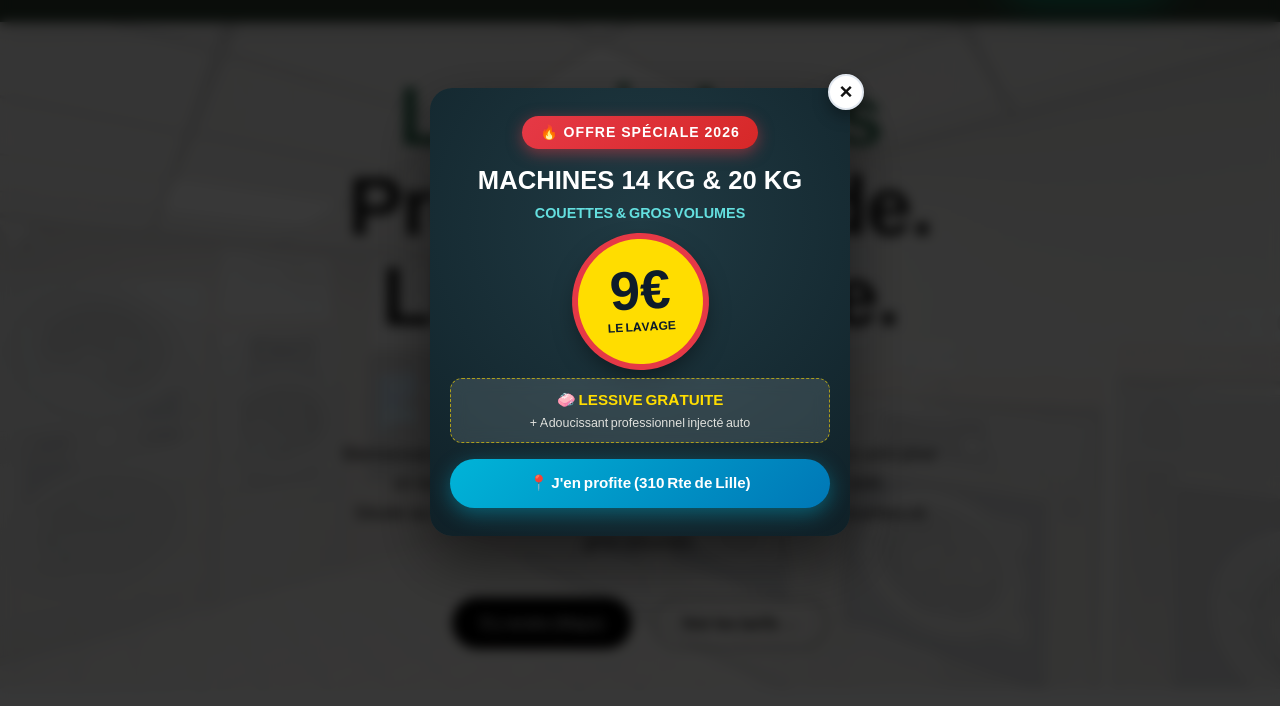
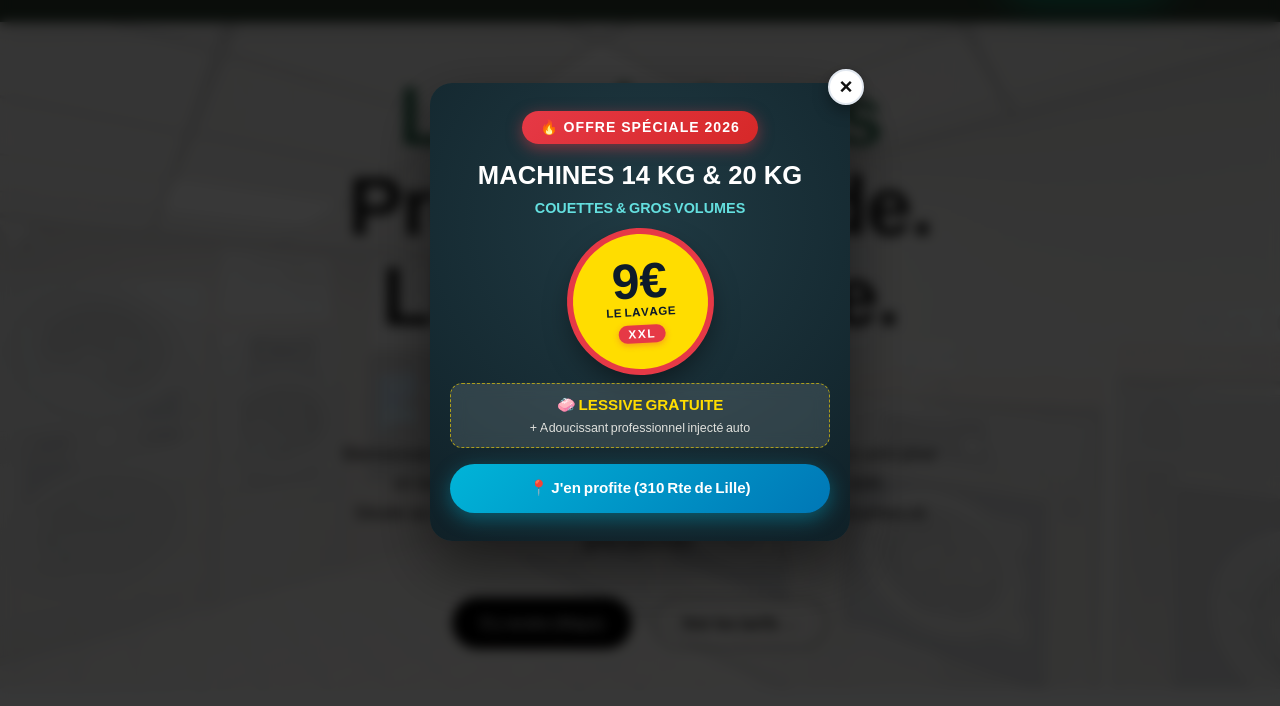
Before and after one commit to lavasicca-Washer/website, a website: page index.html in a window 1280 px wide. Shown: the part 88-794 px from the top of the page. Drawn offline with Linux system fonts and the light colour scheme.

Commit message:
feat: valider proposition 1 pour la popup et ajouter mention XXL dans le cercle tarif

```diff
--- a/index.html
+++ b/index.html
@@ -792,16 +792,29 @@
         .pm-1-price-circle {
             background: #ffdd00;
             color: #0d1b2a;
-            width: 125px;
-            height: 125px;
+            width: 135px;
+            height: 135px;
             border-radius: 50%;
-            box-shadow: 0 0 0 6px #e63946, 0 10px 25px rgba(0,0,0,0.5);
+            box-shadow: 0 0 0 6px #e63946, 0 12px 28px rgba(0,0,0,0.5);
             margin: 14px auto;
             display: flex;
             flex-direction: column;
             align-items: center;
             justify-content: center;
             transform: rotate(-3deg);
+        }
+        .pm-1-xxl-badge {
+            background: #e63946;
+            color: #ffffff;
+            font-family: 'Outfit', sans-serif;
+            font-size: 0.75rem;
+            font-weight: 900;
+            padding: 2px 10px;
+            border-radius: 12px;
+            margin-top: 3px;
+            letter-spacing: 1.5px;
+            line-height: 1.2;
+            box-shadow: 0 2px 6px rgba(230, 57, 70, 0.4);
         }
         .pm-1-bonus {
             background: rgba(255, 255, 255, 0.12);
@@ -929,8 +942,9 @@
                             <div style="font-size:0.9rem; font-weight:700; color:#64dfdf; text-transform:uppercase;">Couettes & Gros Volumes</div>
                         </div>
                         <div class="pm-1-price-circle">
-                            <div style="font-family:'Outfit',sans-serif; font-size:3.4rem; font-weight:900; line-height:0.9;">9€</div>
-                            <div style="font-size:0.75rem; font-weight:800; text-transform:uppercase; margin-top:2px;">Le Lavage</div>
+                            <div style="font-family:'Outfit',sans-serif; font-size:3.1rem; font-weight:900; line-height:0.85;">9€</div>
+                            <div style="font-size:0.72rem; font-weight:800; text-transform:uppercase; margin-top:2px; letter-spacing:0.5px;">Le Lavage</div>
+                            <div class="pm-1-xxl-badge">XXL</div>
                         </div>
                         <div>
                             <div class="pm-1-bonus">
```
Also changed, not shown: preview-popup.html (+4 -2 lines).
